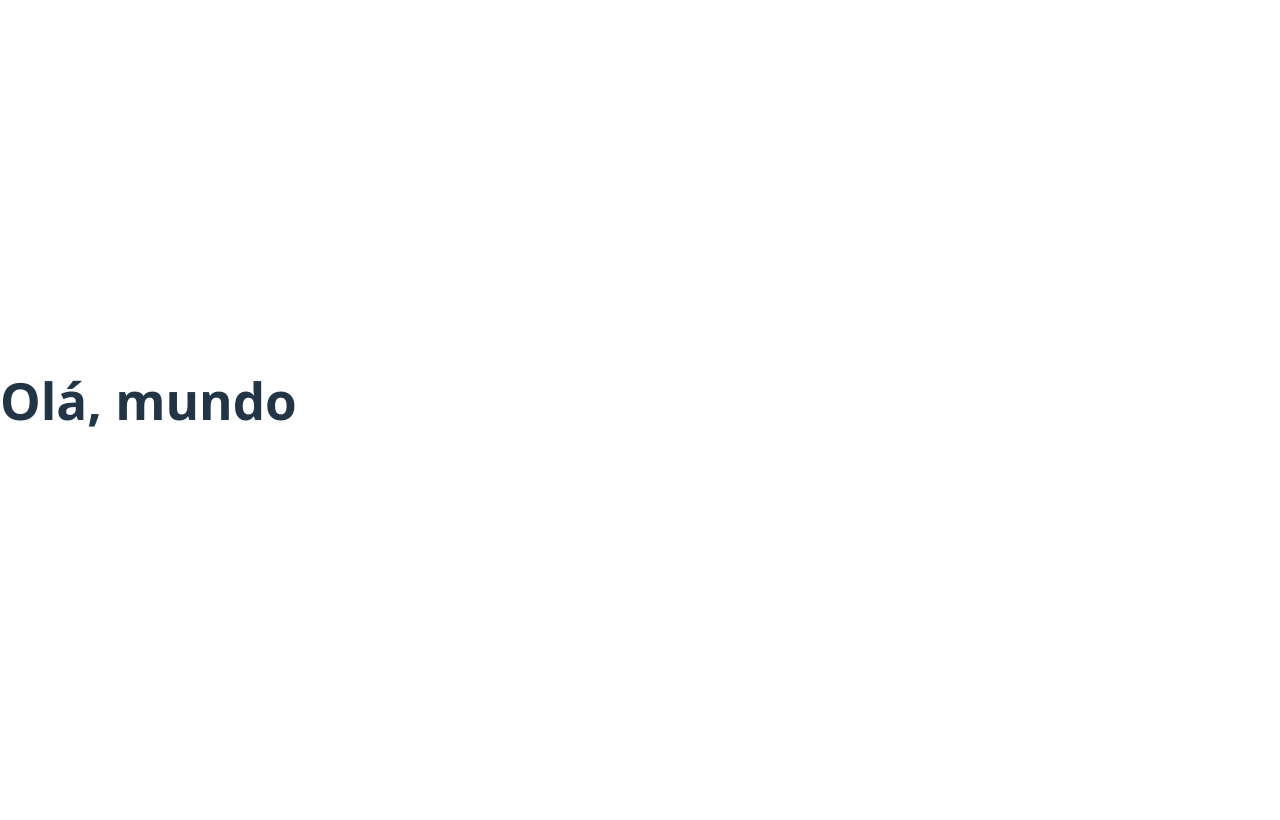
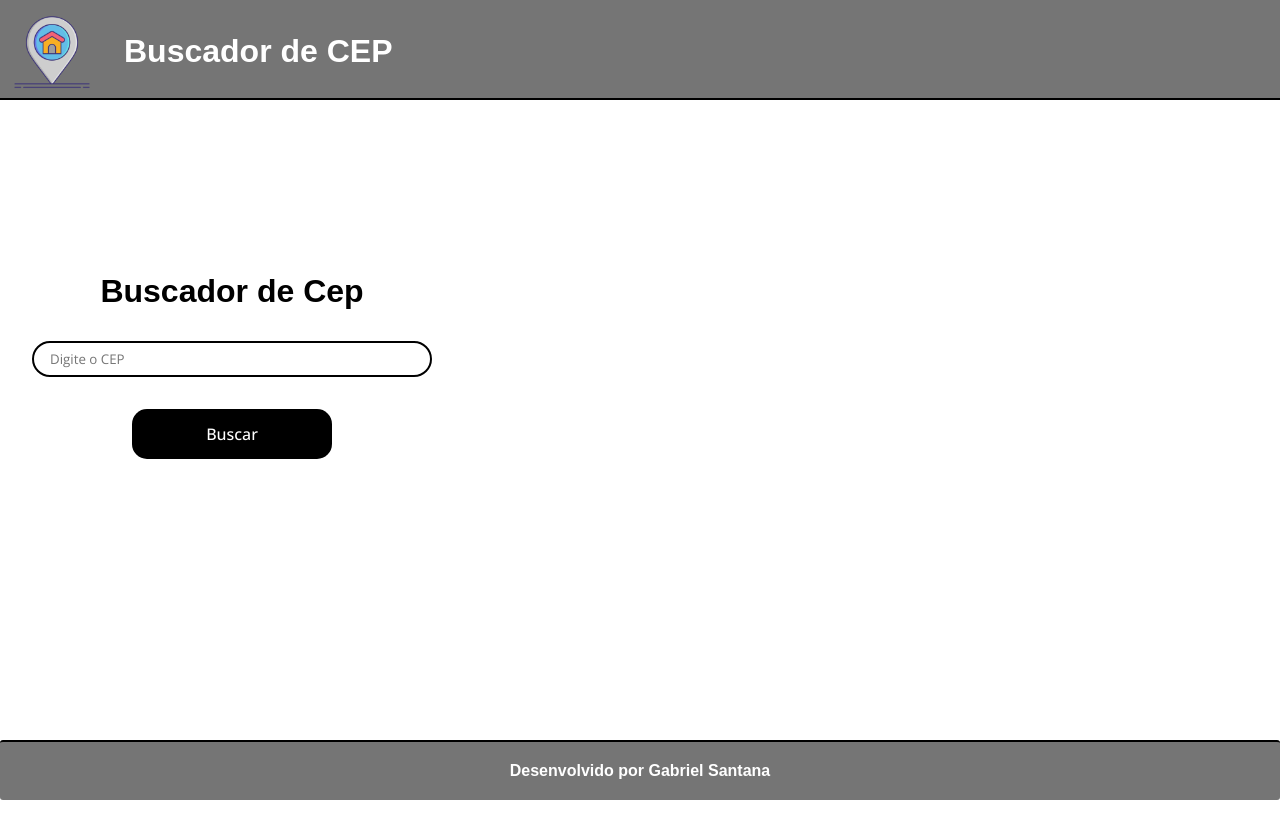
Before and after one commit to GSPadovesi/BuscaCep, a React (Vite) app: page / in a window 1280 px wide. Built offline with nearby package versions, Linux system fonts and the light colour scheme; the HTML template or start-up script is replaced by a standard one.

Commit message:
Preparando front main

```diff
--- a/src/App.tsx
+++ b/src/App.tsx
@@ -1,16 +1,20 @@
 import { BrowserRouter, Route, Routes } from 'react-router-dom'
+import { Main } from './pages/main/Index'
+import { Navbar } from './components/navbar/Index'
+import { Footer } from './components/footer/Index'
 import './App.css'
-import { Main } from './pages/main/Index'
 
 function App() {
   return (
     <>
+      <Navbar />
       <BrowserRouter>
         <Routes>
           <Route path="/" element={<Main />} />
           {/* <Route path="/post/:id" element={<Quiz />} /> */}
         </Routes>
       </BrowserRouter>
+      <Footer />
     </>
   )
 }
--- /dev/null
+++ b/src/components/Input/Input.styles.ts
@@ -0,0 +1,49 @@
+import styled from "styled-components";
+
+export const Field = styled.div`
+  display: block;
+  width: 300px;
+  height: auto;
+
+  @media(min-width: 768px){
+    width: 400px;
+  }
+`
+
+export const WrapperInput = styled.div`
+  display: flex;
+  position: relative;
+`;
+
+export const Input = styled.input`
+  display: block;
+  width: 100%;
+  height: 36px;
+  border-radius: 20px;
+  padding: 0 42px 0 16px;
+  border: 2px solid #000000;
+
+  &:focus{
+    outline: none;
+  }
+`
+
+export const Button = styled.button`
+  display: flex;
+  align-items: center;
+  justify-content: center;
+  position: absolute;
+  top: 50%;
+  transform: translateY(-50%);
+  right: 16px;
+  border: none;
+  background-color: transparent;
+
+  >img{
+    transition: transform 0.3s ease;
+
+    &:hover{
+      transform: scale(1.2);
+    }
+  }
+`;
--- /dev/null
+++ b/src/components/Input/Input.tsx
@@ -0,0 +1,12 @@
+import * as S from './Input.styles'
+
+
+export const Input = ({ placeholder, onChange, maxLength }: any) => {
+  return (
+    <S.Field>
+      <S.WrapperInput>
+        <S.Input placeholder={placeholder} onChange={onChange} maxLength={maxLength} />
+      </S.WrapperInput>
+    </S.Field>
+  )
+}
--- /dev/null
+++ b/src/components/footer/Index.styles.ts
@@ -0,0 +1,25 @@
+import styled from 'styled-components';
+
+export const Footer = styled.footer`
+  width: 100%;
+  height: 60px;
+  position: fixed;
+  bottom: 0;
+  overflow: hidden;
+  background-color: #757575;
+  border-top: 2px solid #000000;
+  border-radius: 3px;
+`;
+
+export const FooterContainer = styled.div`
+  width: 100%;
+`
+
+export const Title = styled.h1`
+  color: #ffffff;
+  font-size: 16px;
+  font-weight: 700;
+  font-family: Arial, Helvetica, sans-serif;
+  text-align: center;
+  margin-top: 20px;
+`
--- /dev/null
+++ b/src/components/footer/Index.tsx
@@ -0,0 +1,11 @@
+import * as S from './Index.styles'
+
+export const Footer = () => {
+  return (
+    <S.Footer>
+      <S.FooterContainer>
+        <S.Title>Desenvolvido por Gabriel Santana</S.Title>
+      </S.FooterContainer>
+    </S.Footer>
+  )
+}
--- /dev/null
+++ b/src/components/navbar/Index.styles.ts
@@ -0,0 +1,40 @@
+import styled from 'styled-components';
+
+export const Navbar = styled.nav`
+  background-color: #757575;
+  position: fixed;
+  top: 0;
+  overflow: hidden;
+  width: 100%;
+  height: 100px;
+  z-index: 1;
+  border-bottom: 2px solid #000000;
+  padding: 12px;
+`;
+
+export const NavbarContainer = styled.div`
+  display: flex;
+  width: 100%;
+  align-items: center;
+  gap: 32px;
+`
+
+export const Image = styled.img`
+  width: 80px;
+  height: 80px;
+`
+
+export const Title = styled.h1`
+  color: #ffffff;
+  font-size: 16px;
+  font-weight: 700;
+  font-family: Arial, Helvetica, sans-serif;
+
+  @media (min-width: 768px) {
+    font-size: 24px;
+  }
+
+  @media (min-width: 1024px) {
+    font-size: 32px;
+  }
+`
--- /dev/null
+++ b/src/components/navbar/Index.tsx
@@ -0,0 +1,13 @@
+import Logo from '../../assets/endereco.png'
+import * as S from './Index.styles'
+
+export const Navbar = () => {
+  return (
+    <S.Navbar>
+      <S.NavbarContainer>
+        <S.Image src={Logo} alt="Logo" />
+        <S.Title>Buscador de CEP</S.Title>
+      </S.NavbarContainer>
+    </S.Navbar>
+  )
+}
--- a/src/pages/main/Index.styles.ts
+++ b/src/pages/main/Index.styles.ts
@@ -1,3 +1,58 @@
 import styled from 'styled-components';
 
-export const Main = styled.section``;
+export const Main = styled.section`
+  width: 100%;
+  height: 80vh;
+  position: relative;
+  top: 100px;
+  padding: 32px;
+`;
+
+export const MainContainer = styled.div`
+  width: 100%;
+  display: flex;
+  flex-direction: column;
+  gap: 32px;
+  align-items: center;
+  margin-top: 62px;
+`;
+
+export const Title = styled.h1`
+  color: #000000;
+  font-size: 16px;
+  font-weight: 700;
+  font-family: Arial, Helvetica, sans-serif;
+
+  @media (min-width: 768px) {
+    font-size: 24px;
+  }
+
+  @media (min-width: 1024px) {
+    font-size: 32px;
+  }
+`
+
+export const WrapperContent = styled.div`
+  width: 100%;
+  display: flex;
+  flex-direction: column;
+  align-items: center;
+  justify-content: center;
+  gap: 32px;
+`
+
+export const Button = styled.button`
+  width: 200px;
+  height: 50px;
+  border-radius: 15px;
+  border: none;
+  background-color: #000000;
+  transition: all 0.3s ease;
+  color: #ffffff;
+  cursor: pointer;
+
+  &:hover{
+    transform: scale(1.1);
+    background-color: #757575;
+  }
+`;
--- a/src/pages/main/Index.tsx
+++ b/src/pages/main/Index.tsx
@@ -1,9 +1,26 @@
+import { useState } from 'react'
+import { Input } from '../../components/Input/Input'
 import * as S from './Index.styles'
 
 export const Main = () => {
+
+  const [valor, setValor] = useState('');
+
+  const handleChange = (event: React.ChangeEvent<HTMLInputElement>) => {
+    setValor(event.target.value)
+  }
+
+  console.log(valor)
+
   return (
     <S.Main>
-      <h1>Olá, mundo</h1>
+      <S.MainContainer>
+        <S.Title>Buscador de Cep</S.Title>
+        <S.WrapperContent>
+          <Input placeholder="Digite o CEP" onChange={handleChange} maxLength={8} />
+          <S.Button>Buscar</S.Button>
+        </S.WrapperContent>
+      </S.MainContainer>
     </S.Main>
   )
 }
```
Also changed, not shown: src/assets/endereco.png (added).
